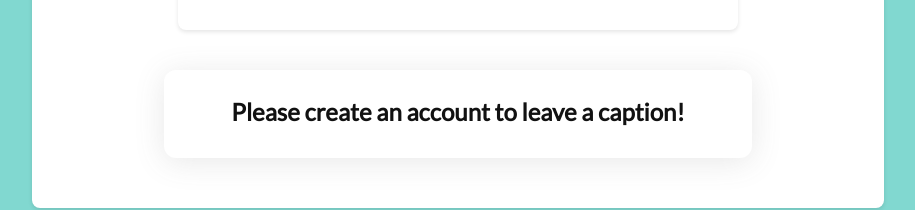
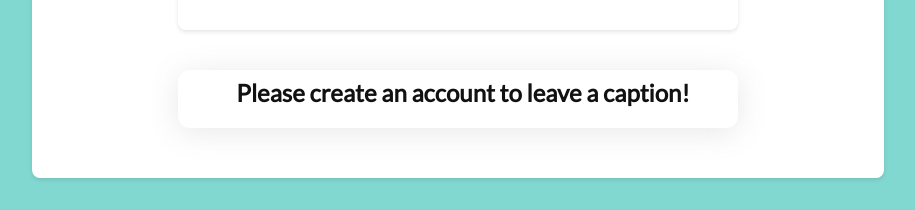
Before and after one commit to iskander-kapkayev/CC_Web_React, a React (Vite) app: page / in a window 1280 px wide. Shown: the part 611-821 px from the top of the page, without its empty margins (182-1097 px from the left). After the commit the page ends 800 px from the top, so only its background shows below. Built offline with nearby package versions, Linux system fonts and the light colour scheme; no server answers.

Commit message:
changed padding size on caption form

```diff
--- a/src/styles/App.css
+++ b/src/styles/App.css
@@ -431,7 +431,7 @@ below starts styling for forms
   background: #fff;
   border-radius: 12px;
   box-shadow: 0 4px 30px rgba(100, 100, 100, 0.15);
-  padding: 24px 24px 16px;
+  padding: 5px 5px 5px 15px;
   display: flex;
   flex-direction: column;
   gap: 16px;
```
